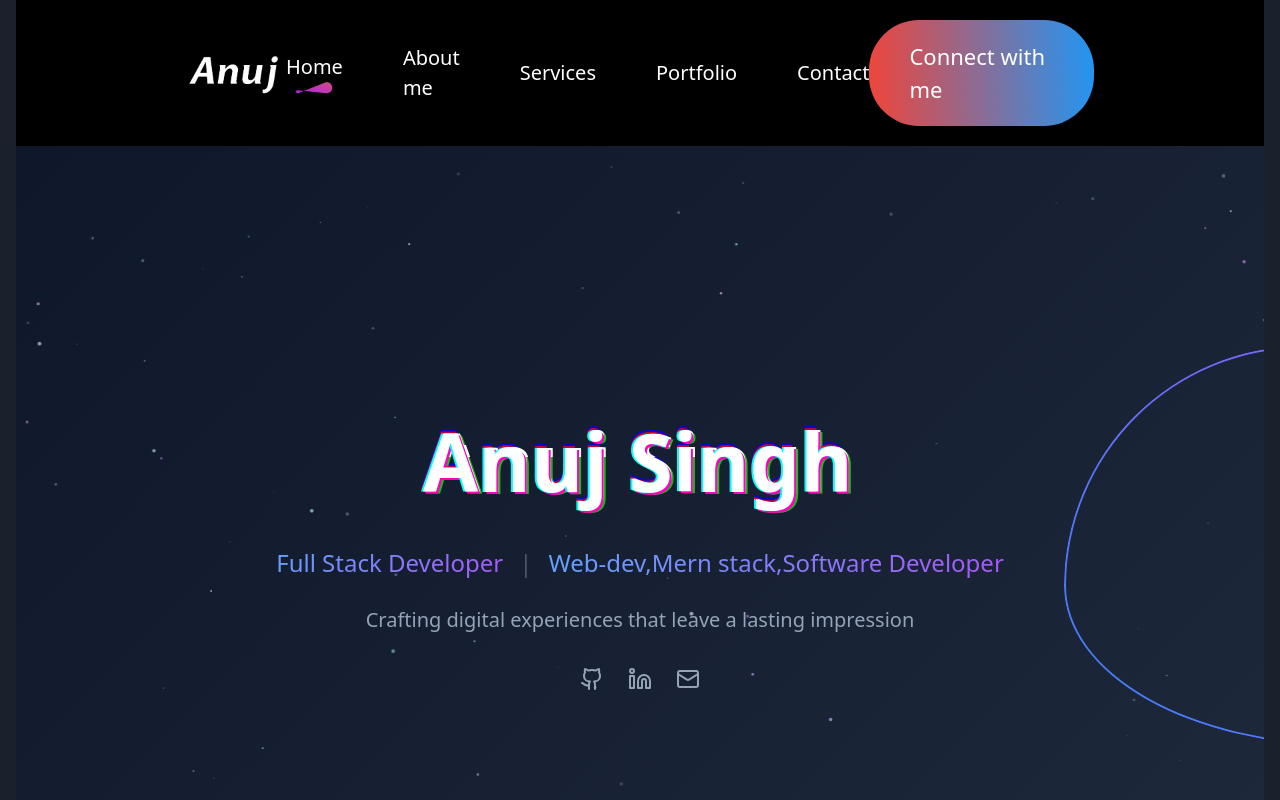
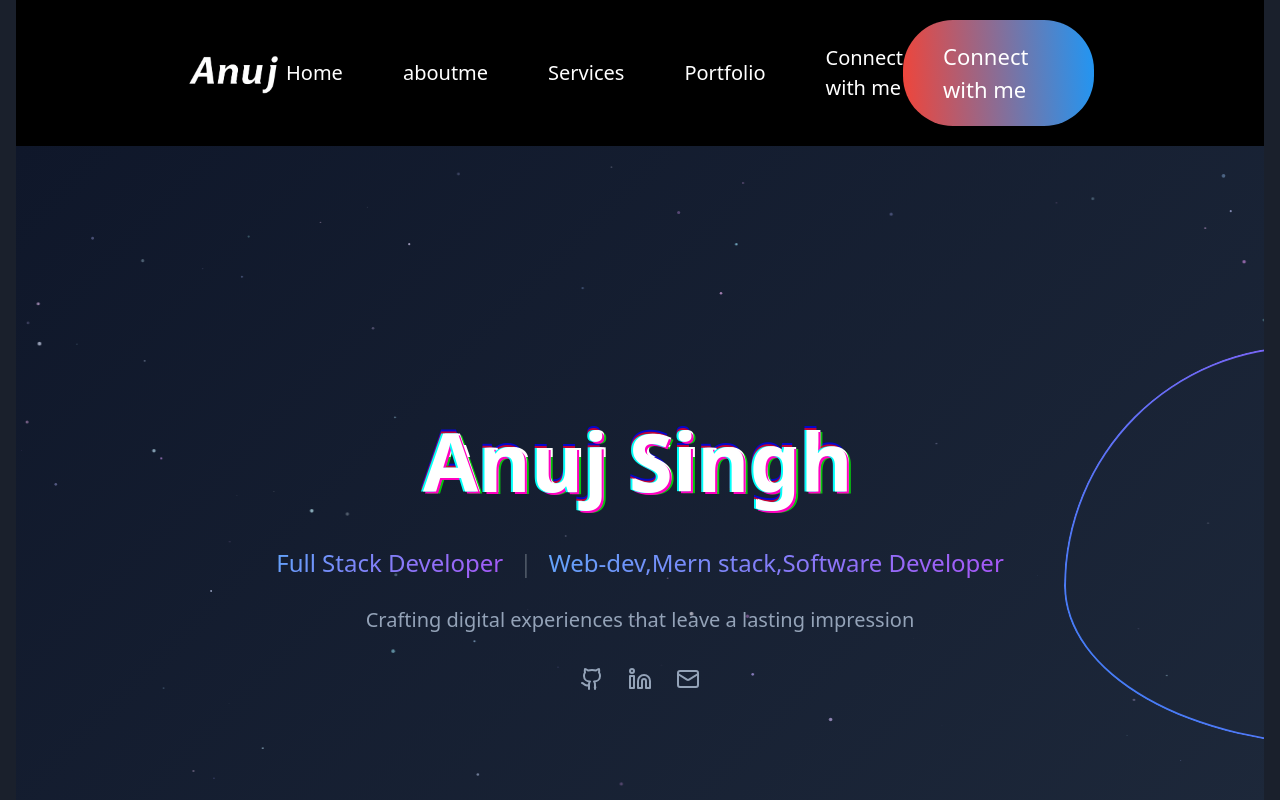
Before and after one commit to Anujsinghchaudhary/portfolio-react, a React (Vite) app: page / in a window 1280 px wide. Shown: the top 800 px of the page. Built offline with nearby package versions, Linux system fonts and the light colour scheme; a web font is replaced by a local one.

Commit message:
anchor fix

```diff
--- a/src/components/navbar/navbar.jsx
+++ b/src/components/navbar/navbar.jsx
@@ -17,34 +17,29 @@ const Navbar = () => {
       <img src={logo_anuj} alt="logo" className="logo-image" />
       <ul ref={menuRef} className="nav-menu">
         <li>
-          <AnchorLink className="anchor-link" href="#hero" onClick={() => setMenu("home")}>
-            <p>Home</p>
-            {menu === "home" && <img src={nav_underline} alt="Underline" />}
-          </AnchorLink>
+        <AnchorLink className="anchor-link" href="#home" onClick={() => setMenu("home")}>
+          Home
+        </AnchorLink>
         </li>
         <li>
-          <AnchorLink className="anchor-link" href="#aboutme" onClick={() => setMenu("about")}>
-            <p>About me</p>
-            {menu === "about" && <img src={nav_underline} alt="Underline" />}
-          </AnchorLink>
+        <AnchorLink className="anchor-link" href="#aboutme" onClick={() => setMenu("aboutme")}>
+         aboutme
+        </AnchorLink>
         </li>
         <li>
-          <AnchorLink className="anchor-link" href="#skills" onClick={() => setMenu("services")}>
-            <p>Services</p>
-            {menu === "services" && <img src={nav_underline} alt="Underline" />}
-          </AnchorLink>
+        <AnchorLink className="anchor-link" href="#services" onClick={() => setMenu("services")}>
+         Services
+        </AnchorLink>
         </li>
         <li>
-          <AnchorLink className="anchor-link" href="#projects" onClick={() => setMenu("mywork")}>
-            <p>Portfolio</p>
-            {menu === "mywork" && <img src={nav_underline} alt="Underline" />}
-          </AnchorLink>
+        <AnchorLink className="anchor-link" href="#portfolio" onClick={() => setMenu("connect")}>
+        Portfolio
+        </AnchorLink>
         </li>
         <li>
-          <AnchorLink className="anchor-link" href="#contact" onClick={() => setMenu("contact")}>
-            <p>Contact</p>
-            {menu === "contact" && <img src={nav_underline} alt="Underline" />}
-          </AnchorLink>
+        <AnchorLink className="anchor-link" href="#contact" onClick={() => setMenu("connect")}>
+          Connect with me
+        </AnchorLink>
         </li>
       </ul>
       <div className="nav-connect">
```
